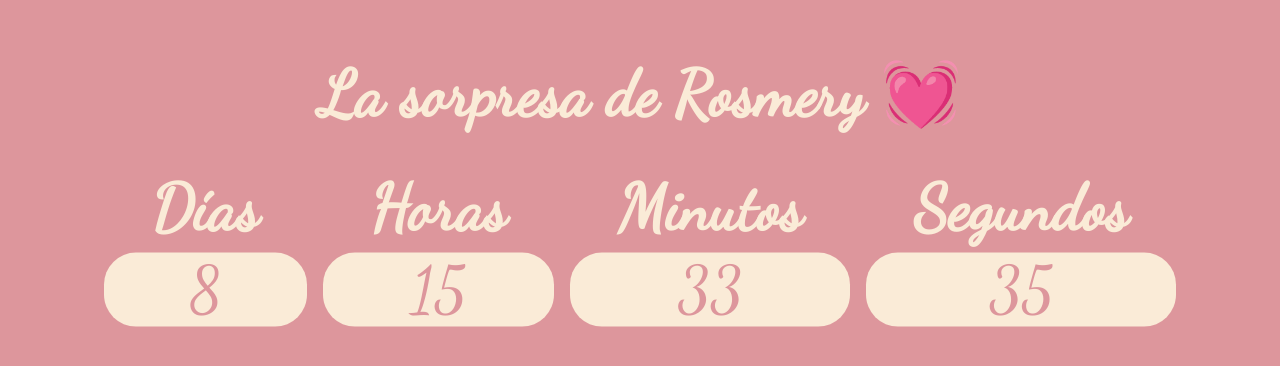
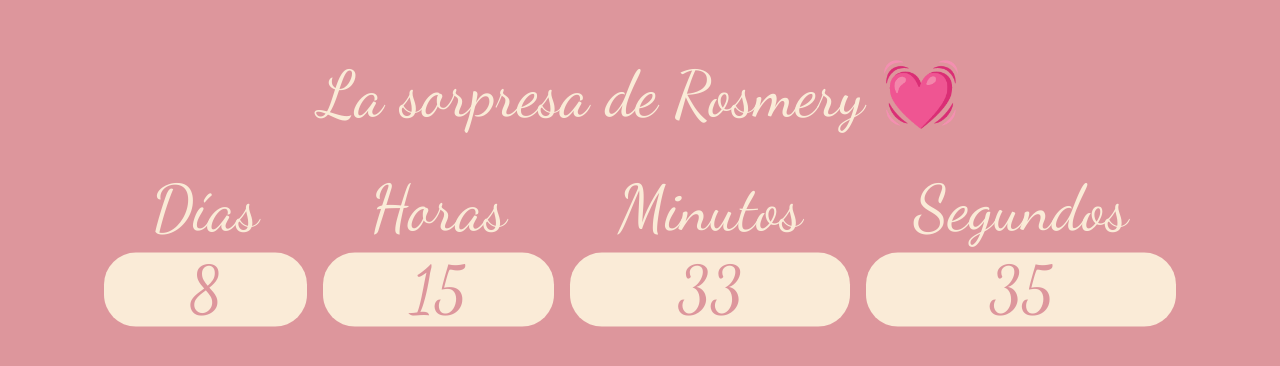
Before and after one commit to miamonkeys/ParaRosmery, a plain HTML site: page index.html in a window 1280 px wide. Shown: the part 208-574 px from the top of the page. Drawn offline with nearby package versions, Linux system fonts and the light colour scheme; a web font is replaced by a local one.

Commit message:
Se cambia los elementos hx a p

```diff
--- a/index.html
+++ b/index.html
@@ -17,28 +17,28 @@
 
 <body>
     <div id="container">
-        <h1 id="title">La sorpresa de Rosmery &#128147</h1>
+        <p id="title">La sorpresa de Rosmery &#128147</p>
         <div id="dateRemainBox">
             <div id="days">
-                <h3 class="title-units">Días</h3>
+                <p class="title-units">Días</p>
                 <div class="container-units">
                     <p id="daysLeft" class="units">00</p>
                 </div>
             </div>
             <div id="hours">
-                <h3 class="title-units">Horas</h3>
+                <p class="title-units">Horas</p>
                 <div class="container-units">
                     <p id="hoursLeft" class="units">00</p>
                 </div>
             </div>
             <div id="minutes">
-                <h3 class="title-units">Minutos</h3>
+                <p class="title-units">Minutos</p>
                 <div class="container-units">
                     <p id="minutesLeft" class="units">00</p>
                 </div>
             </div>
             <div id="seconds">
-                <h3 class="title-units">Segundos</h3>
+                <p class="title-units">Segundos</p>
                 <div class="container-units">
                     <p id="secondsLeft" class="units">00</p>
                 </div>
```
